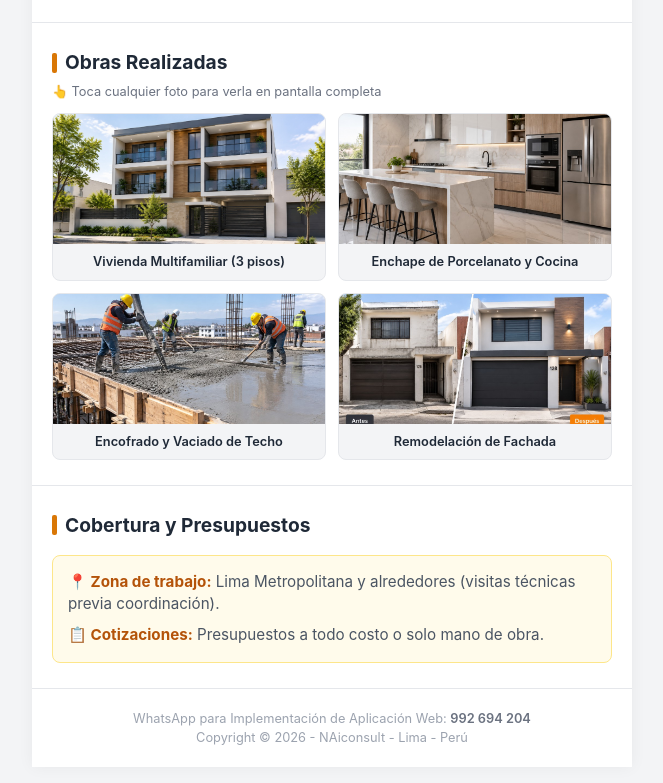
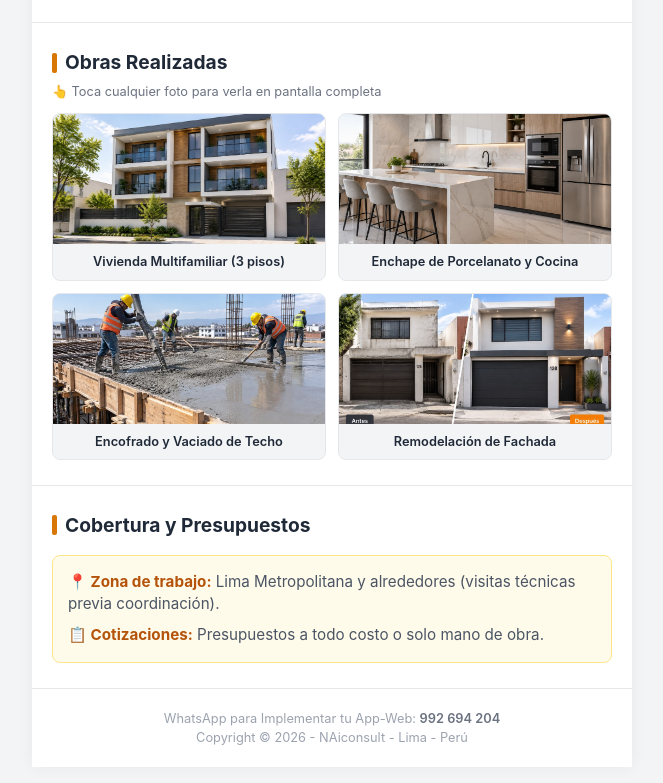
Before and after one commit to neilsalvaiconsult/JPconstrucciones, a plain HTML site: page index.html in a window 1280 px wide. Shown: the part 819-1602 px from the top of the page, without its empty margins (308-971 px from the left). Drawn offline with Linux system fonts and the light colour scheme.

Commit message:
Update index.html
Actualización del texto del contacto de Implementación

```diff
--- a/index.html
+++ b/index.html
@@ -345,7 +345,7 @@
         </section>
 
         <footer>
-            <div>WhatsApp para Implementación de Aplicación Web: <a href="https://wa.me/51992694204" target="_blank">992 694 204</a></div>
+            <div>WhatsApp para Implementar tu App-Web: <a href="https://wa.me/51992694204" target="_blank">992 694 204</a></div>
             <div>Copyright &copy; 2026 - NAiconsult - Lima - Perú</div>
         </footer>
     </div>
```
